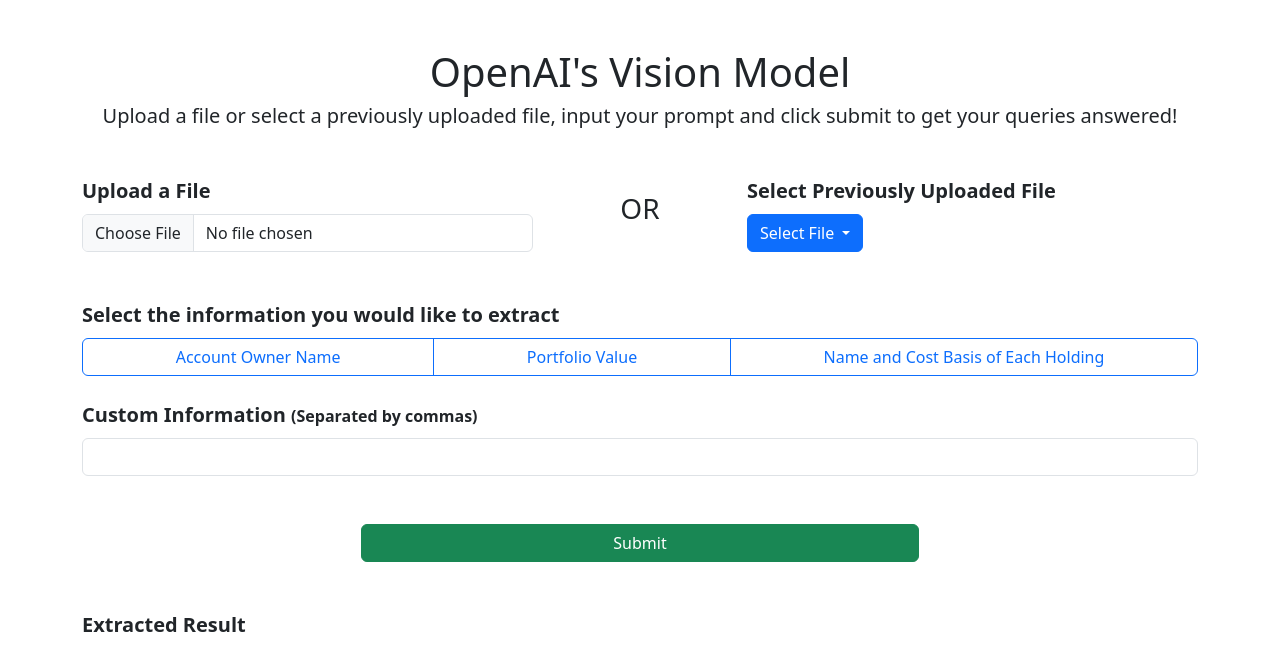
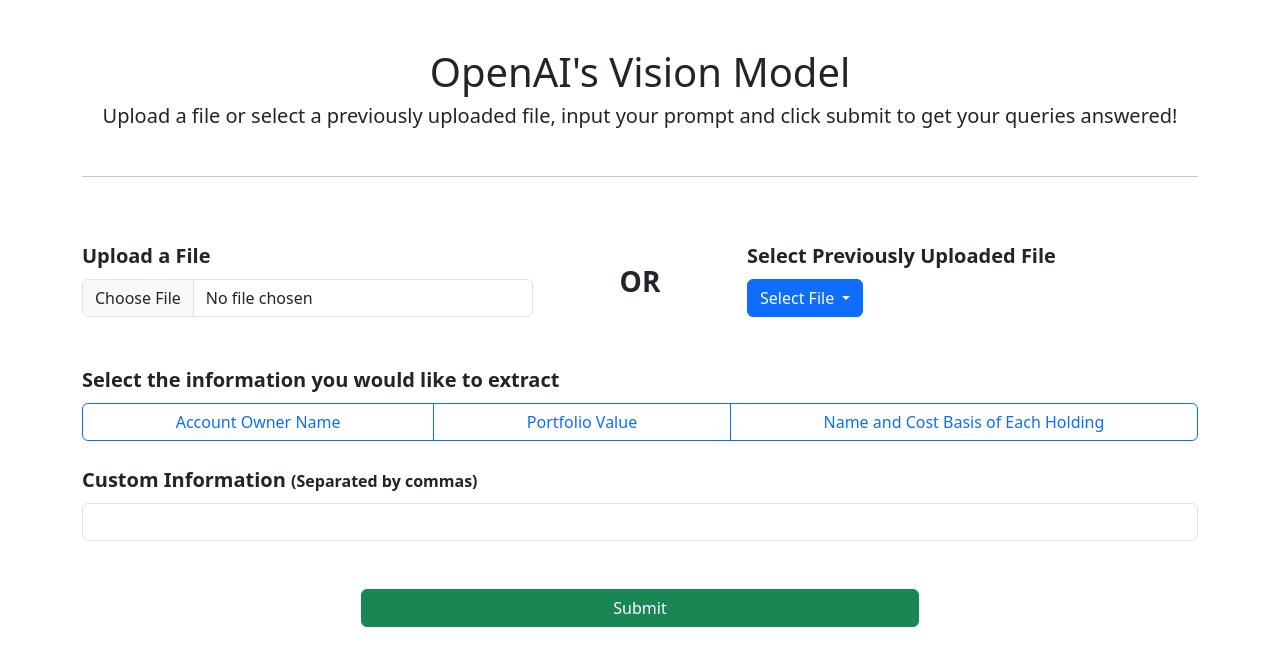
Before and after one commit to harshmodi02/OpenAI-Text-Extraction, a Django app: page / in a window 1280 px wide. Shown: the top 671 px of the page. Run offline with Django 5.2, Linux system fonts and the light colour scheme; data that the repository does not hold is empty.

Commit message:
Design Improvements

```diff
--- a/textextraction/templates/textextraction/dashboard.html
+++ b/textextraction/templates/textextraction/dashboard.html
@@ -4,14 +4,15 @@
     <div class="container">
         <h1 class="text-center mt-5">OpenAI's Vision Model</h1>
         <h5 class="text-center mb-5">Upload a file or select a previously uploaded file, input your prompt and click submit to get your queries answered!</h5>
-        <form method="post"  enctype="multipart/form-data">
+        <hr>
+        <form method="post"  enctype="multipart/form-data" class="pt-5">
             {% csrf_token %}
             <div class="row">
                 <div class="col-5 mb-5">
                     <label for="uploadFile" class="form-label fs-5"><strong>Upload a File</strong></label>
                     <input class="form-control" type="file" id="uploadFile"  name="uploadFile" onchange="checkFileUpload()">
                 </div>
-                <h3 class="text-center pt-3 col-2">OR</h3>
+                <h3 class="text-center pt-4 col-2"><strong>OR</strong></h3>
                 <div class="col-5 mb-5">
                     <label for="selectFile" class="form-label fs-5"><strong>Select Previously Uploaded File</strong></label>
                     <div class="dropdown" id="selectFile">
@@ -54,9 +55,9 @@
             </div>
         </form>
 
-        <div>
+        <div id="result" class="invisible">
             <label for="prompts" class="form-label fs-5"><strong>Extracted Result</strong></label>
-                <pre id="extractedResult">{{ finalOutput }}</pre>
+                <pre id="extractedResult" class="text-wrap">{{ finalOutput }}</pre>
         </div>
     </div>
     <script>
@@ -64,6 +65,8 @@
             document.getElementById("dropdownText").innerHTML = item.innerHTML;
             document.getElementById("uploadFile").setAttribute("disabled", "disabled");
             document.getElementById("extractedResult").innerHTML = "";
+            document.getElementById("result").classList.remove("invisible");
+            document.getElementById("result").classList.add("visible");
 
             $.ajax({
                 method: "GET",
@@ -74,7 +77,7 @@
                 success: function (response) {
                     document.getElementById("extractedResult").innerHTML = "";
                     document.getElementById("extractedResult").innerHTML =
-                    "<h5> This is a previously extracted result since you selected a previously uploaded file. If you would like more details, please submit the the form again with the necessary details.</h5>" +
+                    "<strong>This is a previously extracted result since you selected a previously uploaded file. If you would like more details, please submit the the form again with the necessary details.</strong><hr>" +
                     "<pre>" + response + "</pre>";
                 }
             })
@@ -84,6 +87,8 @@
             document.getElementById("dropdownText").innerHTML = item.innerHTML;
             document.getElementById("uploadFile").removeAttribute("disabled");
             document.getElementById("extractedResult").innerHTML = "";
+            document.getElementById("result").classList.add("invisible");
+            document.getElementById("result").classList.remove("visible");
         }
 
         function checkFileUpload() {
```
